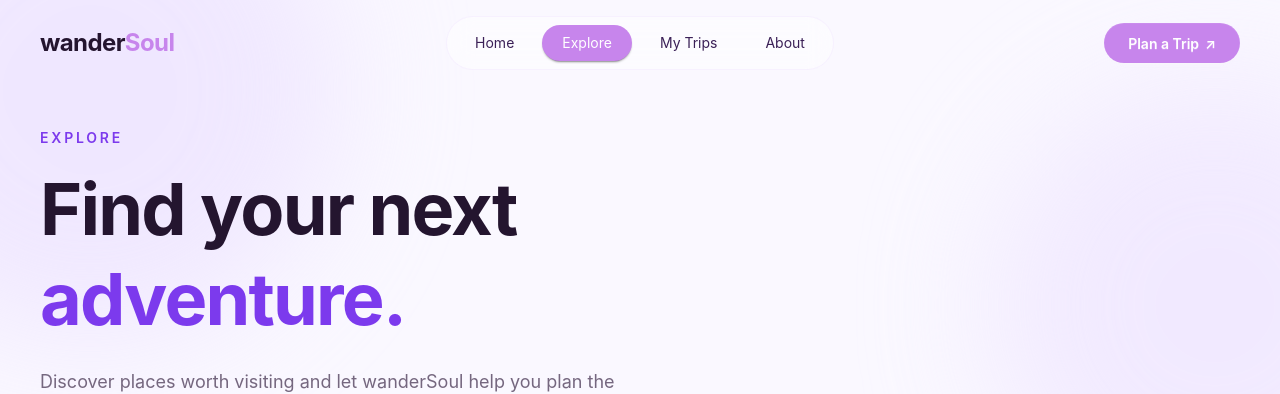
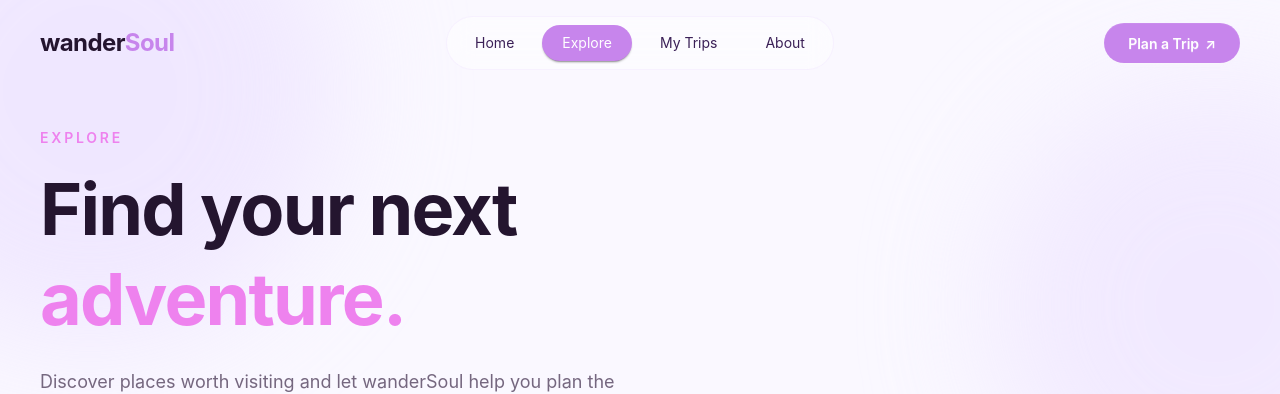
Before and after one commit to anupam-anand-ojha/wanderSoul-ai-frontend, a React (Vite) app: page /explore in a window 1280 px wide. Shown: the top 394 px of the page. Built offline with nearby package versions, Linux system fonts and the light colour scheme.

Commit message:
enhance EXPLORE  texts for better UI

```diff
--- a/src/pages/Explore.jsx
+++ b/src/pages/Explore.jsx
@@ -61,14 +61,14 @@ const Explore = () => {
 
         <div className="relative mx-auto max-w-7xl">
 
-          <p className="text-sm font-semibold uppercase tracking-[0.2em] text-[#7c3aed]">
+          <p className="text-sm font-semibold uppercase tracking-[0.2em] text-[#EE82EE]">
             Explore
           </p>
 
           <h1 className="mt-4 max-w-4xl text-5xl font-bold leading-tight tracking-tight text-[#24152f] md:text-7xl">
             Find your next
             <br />
-            <span className="text-[#7c3aed]">adventure.</span>
+            <span className="text-[#EE82EE]">adventure.</span>
           </h1>
 
           <p className="mt-6 max-w-xl text-base leading-7 text-[#75677f] md:text-lg">
```
